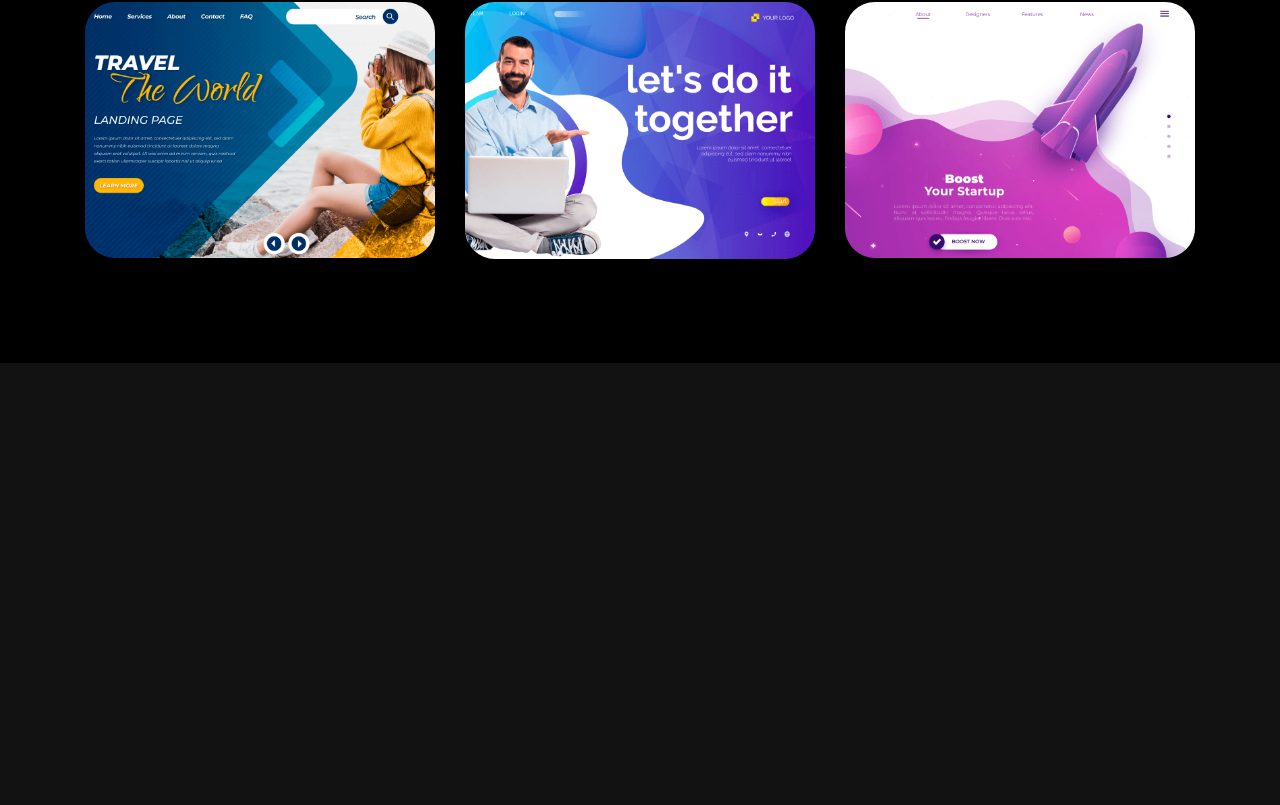
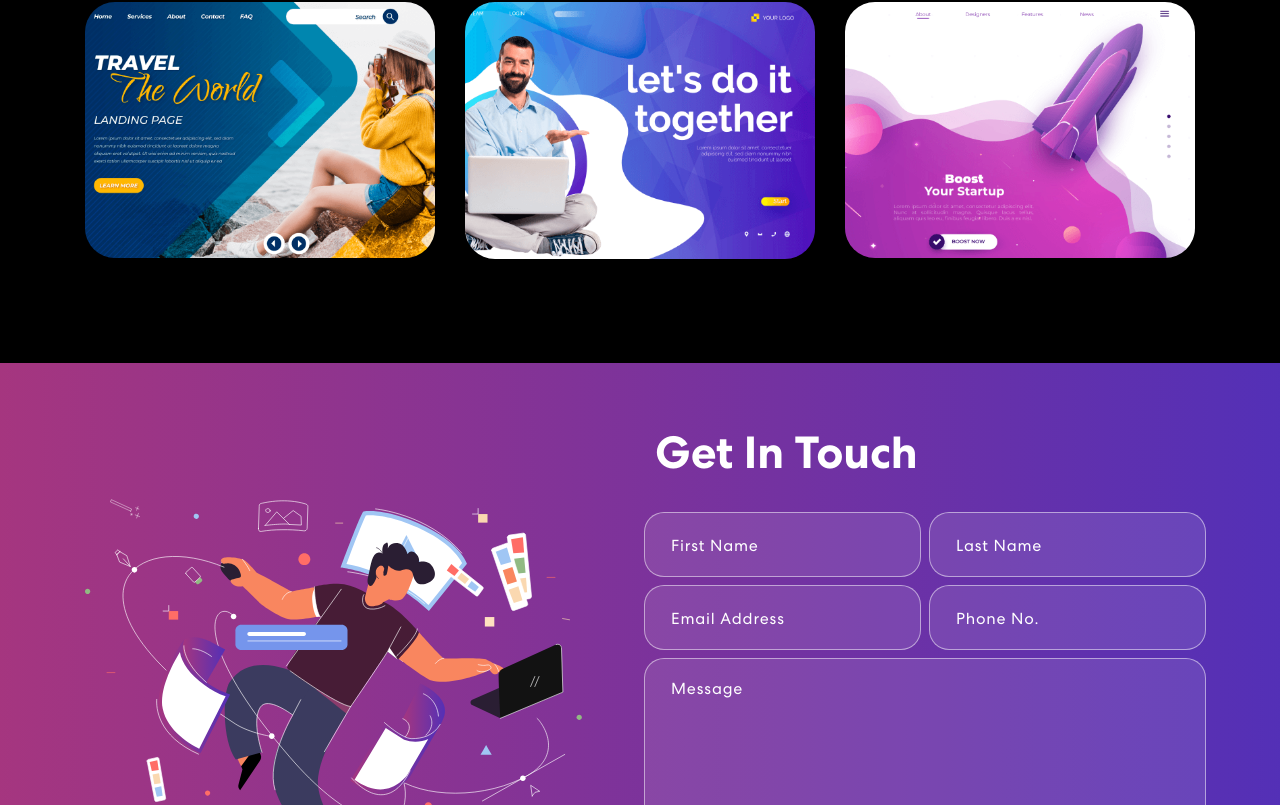
Before and after one commit to ZAFIR123456/Portfolio, a React (Create React App) app: page / in a window 1280 px wide. Shown: the part 1995-2800 px from the top of the page. Before the commit the page ends 2358 px from the top, so only its background shows below. Built offline with nearby package versions, Linux system fonts and the light colour scheme.

Commit message:
contact Us created

```diff
--- a/src/App.js
+++ b/src/App.js
@@ -5,6 +5,7 @@
 import Banner from './components/Banner'
 import { Skills } from './components/Skills';
 import { Projects } from './components/Projects';
+import { Contact } from './components/Contact';
 const App = () => {
   return (
     <div>
@@ -12,6 +13,7 @@
       <Banner/>
       <Skills/>
       <Projects/>
+      <Contact/>
     </div>
   )
 }
--- /dev/null
+++ b/src/components/Contact.js
@@ -0,0 +1,47 @@
+import { Container, Row, Col } from "react-bootstrap";
+import contactImg from "../assets/img/contact-img.svg";
+
+export const Contact = () => {
+  return (
+    <section className="contact" id="connect">
+      <Container>
+        <Row className="align-items-center">
+          <Col size={12} md={6}>
+            <img
+              className="animate__animated animate__zoomIn"
+              src={contactImg}
+              alt="Contact Us"
+            />
+          </Col>
+          <Col size={12} md={6}>
+            <div className="animate__animated animate__fadeIn">
+              <h2>Get In Touch</h2>
+              <form>
+                <Row>
+                  <Col size={12} sm={6} className="px-1">
+                    <input type="text" placeholder="First Name" />
+                  </Col>
+                  <Col size={12} sm={6} className="px-1">
+                    <input type="text" placeholder="Last Name" />
+                  </Col>
+                  <Col size={12} sm={6} className="px-1">
+                    <input type="email" placeholder="Email Address" />
+                  </Col>
+                  <Col size={12} sm={6} className="px-1">
+                    <input type="tel" placeholder="Phone No." />
+                  </Col>
+                  <Col size={12} className="px-1">
+                    <textarea rows="6" placeholder="Message"></textarea>
+                    <button type="submit">
+                      <span>SUBMIT</span>
+                    </button>
+                  </Col>
+                </Row>
+              </form>
+            </div>
+          </Col>
+        </Row>
+      </Container>
+    </section>
+  );
+};
```
